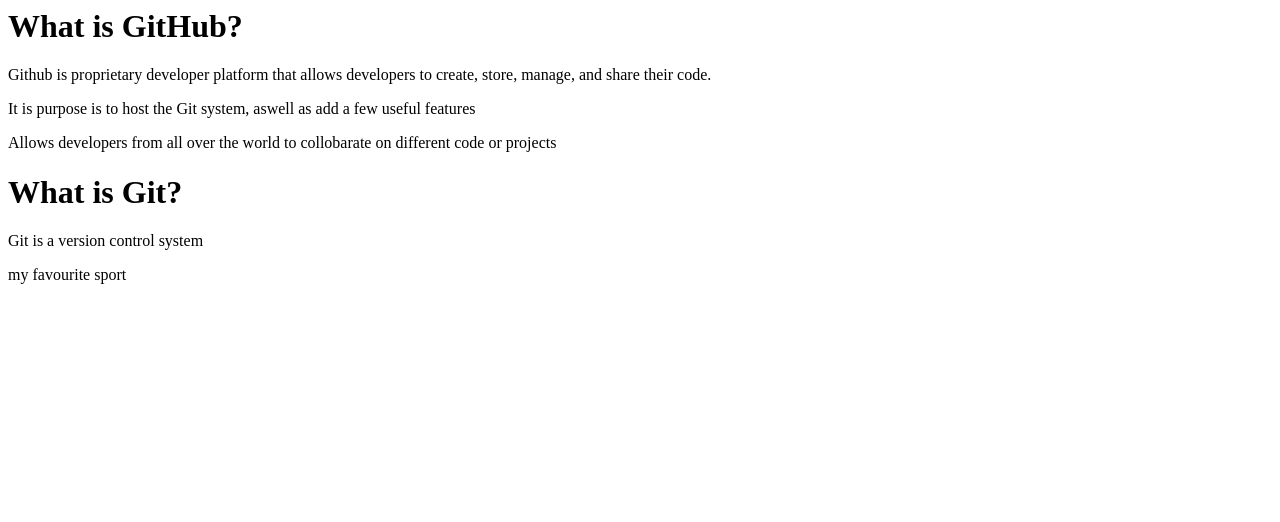
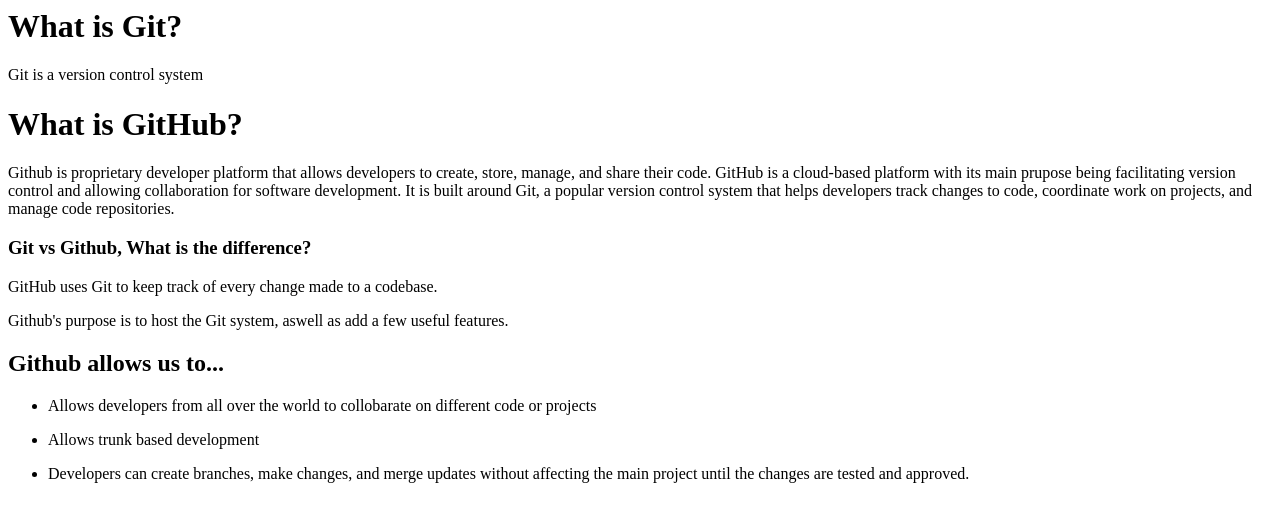
Before and after one commit to Ryan-Wheeler11/acit1620, a plain HTML site: page week1/Week1Assignment.html in a window 1280 px wide. Drawn offline with Linux system fonts and the light colour scheme.

Commit message:
Jan 9th updates

```diff
--- a/week1/Week1Assignment.html
+++ b/week1/Week1Assignment.html
@@ -1,15 +1,21 @@
 <html>
  <Head>
-    <title>Git vs Github</title>
+    <title>What is Git/Github?</title>
  </Head>
  <body>
-    <h1>What is GitHub?</h1>
-    <p> Github is proprietary developer platform that allows developers to create, store, manage, and share their code.</p>
-    <p>It is purpose is to host the Git system, aswell as add a few useful features</p>
-    <p>Allows developers from all over the world to collobarate on different code or projects</p>
     <h1>What is Git?</h1>
     <p>Git is a version control system</p>
+    <h1>What is GitHub?</h1>
+    <p> Github is proprietary developer platform that allows developers to create, store, manage, and share their code. GitHub is a cloud-based platform with its main prupose being facilitating version control and allowing collaboration for software development. It is built around Git, a popular version control system that helps developers track changes to code, coordinate work on projects, and manage code repositories. </p>
 
-    <p> my favourite sport </p>
+    <h3>Git vs Github, What is the difference?</h3>
+    <p>GitHub uses Git to keep track of every change made to a codebase.</p>
+    <p>Github's purpose is to host the Git system, aswell as add a few useful features.</p>
+    <h2>Github allows us to...</h2>
+    <ul>
+        <li> <p>Allows developers from all over the world to collobarate on different code or projects</p> </li>
+     <li> <p>Allows trunk based development</p> </li>
+    <li> <p>Developers can create branches, make changes, and merge updates without affecting the main project until the changes are tested and approved.</p> </li>
+    </ul>
  </body>
 </html>
```
